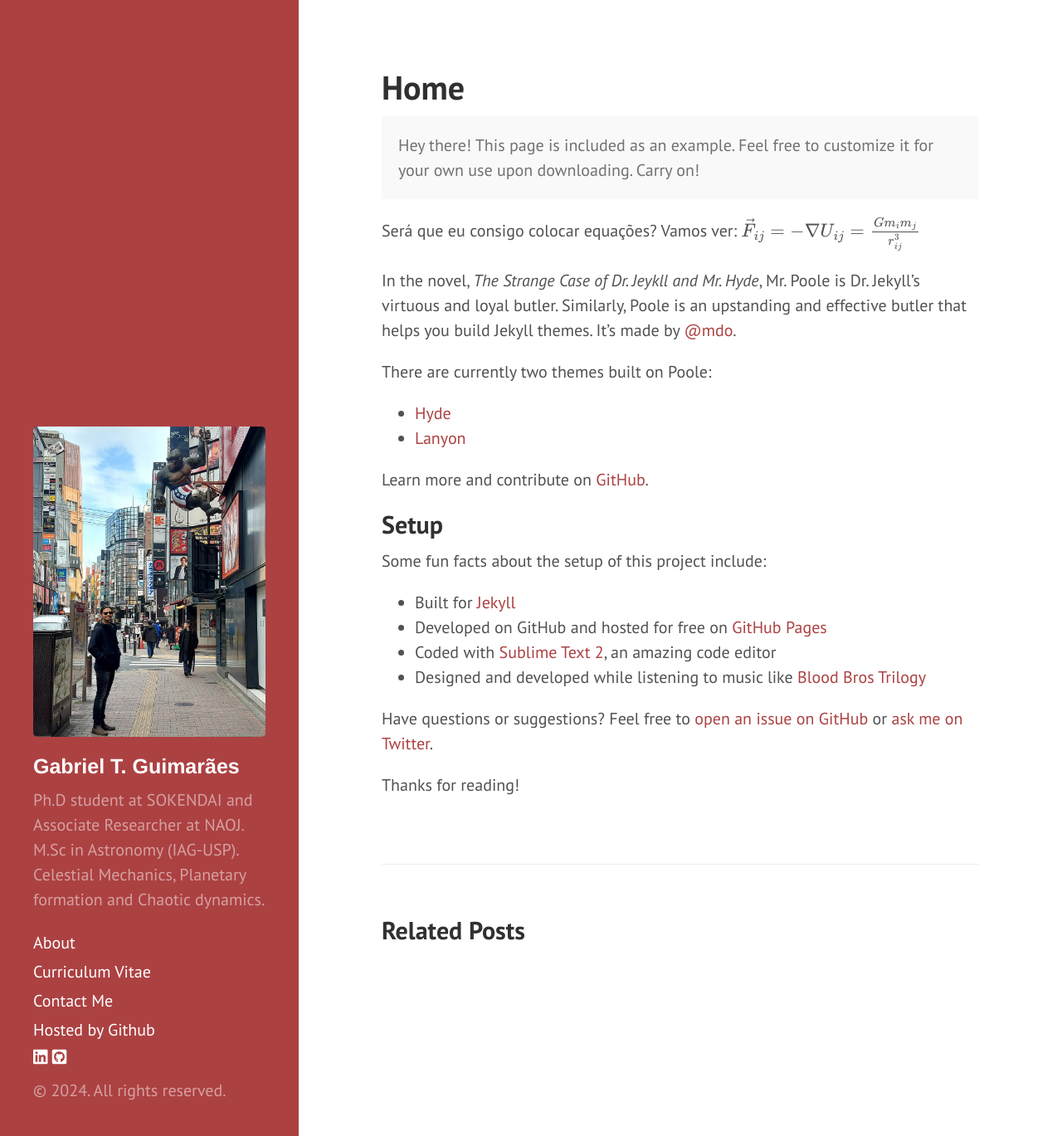
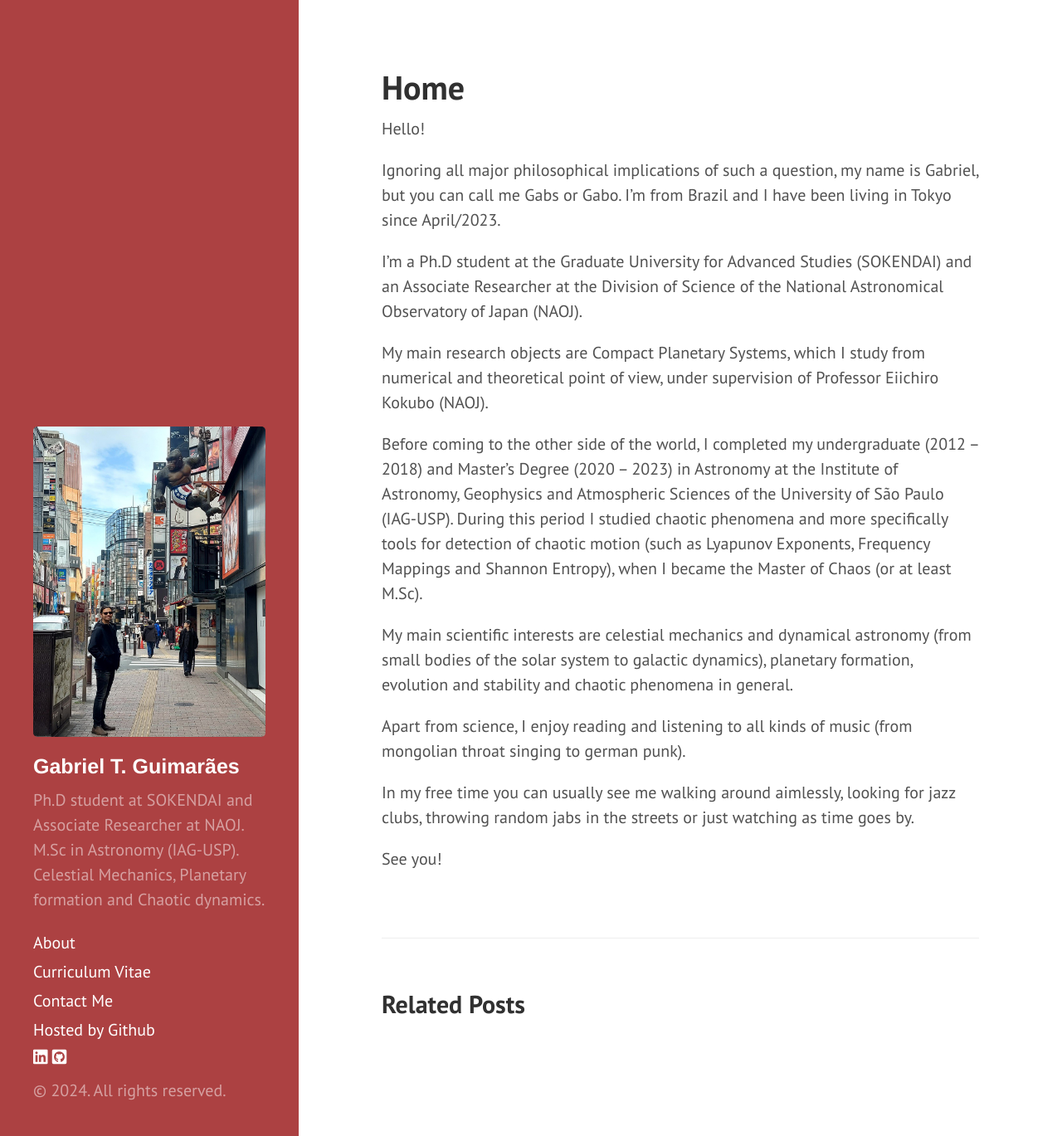
Before and after one commit to gabrieltxg/gabrieltxg.github.io, a Jekyll site: the page built from index.md, in a window 1280 px wide and 1369 px high. Shown: the whole window at 83% size. Built offline with Jekyll 4.4.1, drawn with Linux system fonts in a browser that asks for light colours; nearby versions of some CDN libraries; Markdown is read by kramdown in place of the engine named in the settings; formulas are drawn with MathJax 3; a style sheet for code colours, icons or effects is not loaded.

Commit message:
Update index.md

```diff
--- a/index.md
+++ b/index.md
@@ -3,30 +3,20 @@
 title: Home
 ---
 
-<p class="message">
-  Hey there! This page is included as an example. Feel free to customize it for your own use upon downloading. Carry on!
-</p>
+Hello!
 
-Será que eu consigo colocar equações? Vamos ver: $$\vec{F}_{ij} = -\nabla U_{ij} = \frac{Gm_{i}m_{j}}{r_{ij}^{3}}$$
+Ignoring all major philosophical implications of such a question, my name is Gabriel, but you can call me Gabs or Gabo. I'm from Brazil and I have been living in Tokyo since April/2023.
 
-In the novel, *The Strange Case of Dr. Jeykll and Mr. Hyde*, Mr. Poole is Dr. Jekyll's virtuous and loyal butler. Similarly, Poole is an upstanding and effective butler that helps you build Jekyll themes. It's made by [@mdo](https://twitter.com/mdo).
+I'm a Ph.D student at the Graduate University for Advanced Studies (SOKENDAI) and an Associate Researcher at the Division of Science of the National Astronomical Observatory of Japan (NAOJ).
 
-There are currently two themes built on Poole:
+My main research objects are Compact Planetary Systems, which I study from numerical and theoretical point of view, under supervision of Professor Eiichiro Kokubo (NAOJ).
 
-* [Hyde](http://hyde.getpoole.com)
-* [Lanyon](http://lanyon.getpoole.com)
+Before coming to the other side of the world, I completed my undergraduate (2012 -- 2018) and Master's Degree (2020 -- 2023) in Astronomy at the Institute of Astronomy, Geophysics and Atmospheric Sciences of the University of São Paulo (IAG-USP). During this period I studied chaotic phenomena and more specifically tools for detection of chaotic motion (such as Lyapunov Exponents, Frequency Mappings and Shannon Entropy), when I became the Master of Chaos (or at least M.Sc).
 
-Learn more and contribute on [GitHub](https://github.com/poole).
+My main scientific interests are celestial mechanics and dynamical astronomy (from small bodies of the solar system to galactic dynamics), planetary formation, evolution and stability and chaotic phenomena in general.
 
-## Setup
+Apart from science, I enjoy reading and listening to all kinds of music (from mongolian throat singing to german punk).
 
-Some fun facts about the setup of this project include:
+In my free time you can usually see me walking around aimlessly, looking for jazz clubs, throwing random jabs in the streets or just watching as time goes by.
 
-* Built for [Jekyll](http://jekyllrb.com)
-* Developed on GitHub and hosted for free on [GitHub Pages](https://pages.github.com)
-* Coded with [Sublime Text 2](http://sublimetext.com), an amazing code editor
-* Designed and developed while listening to music like [Blood Bros Trilogy](https://soundcloud.com/maddecent/sets/blood-bros-series)
-
-Have questions or suggestions? Feel free to [open an issue on GitHub](https://github.com/poole/issues/new) or [ask me on Twitter](https://twitter.com/mdo).
-
-Thanks for reading!
+See you!
```
